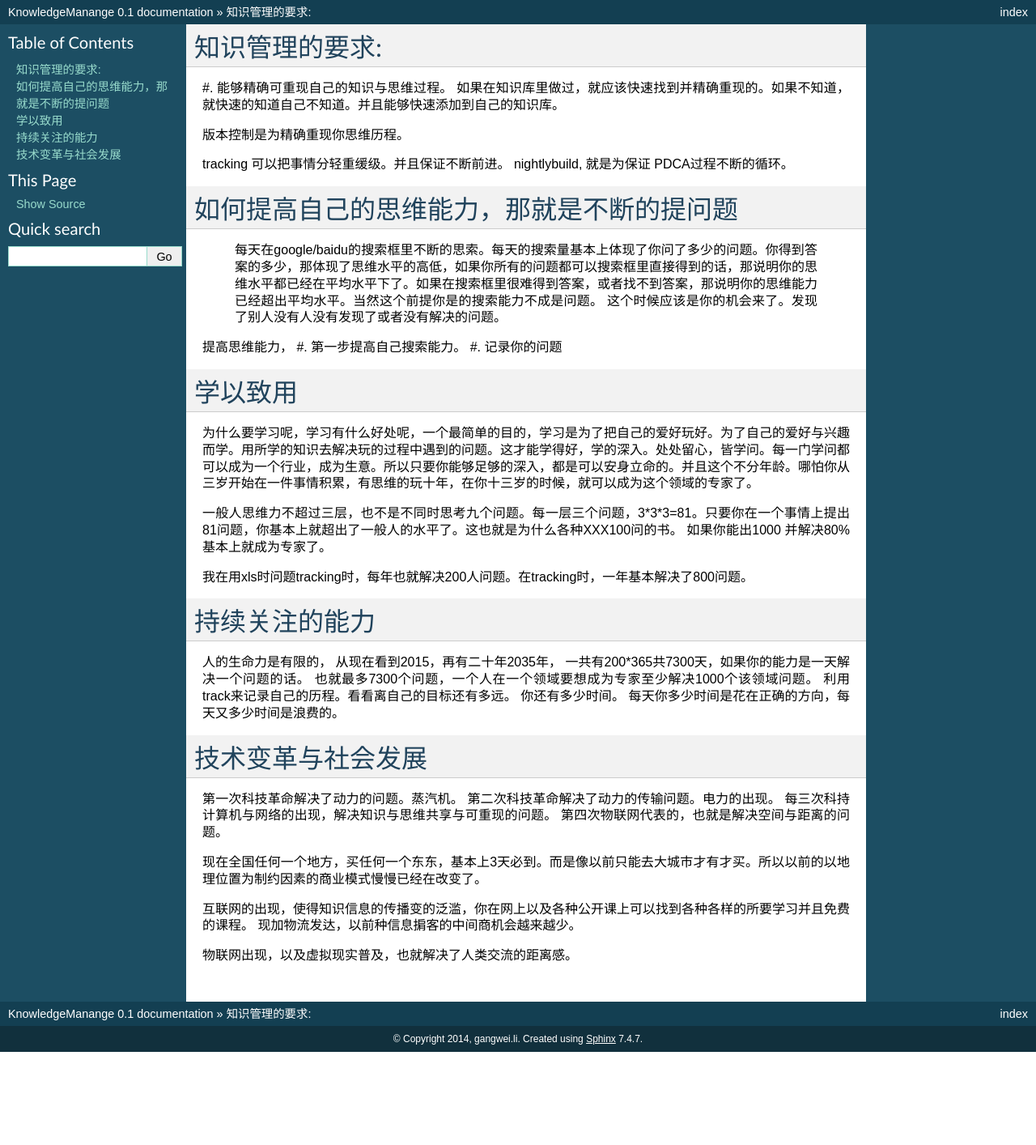
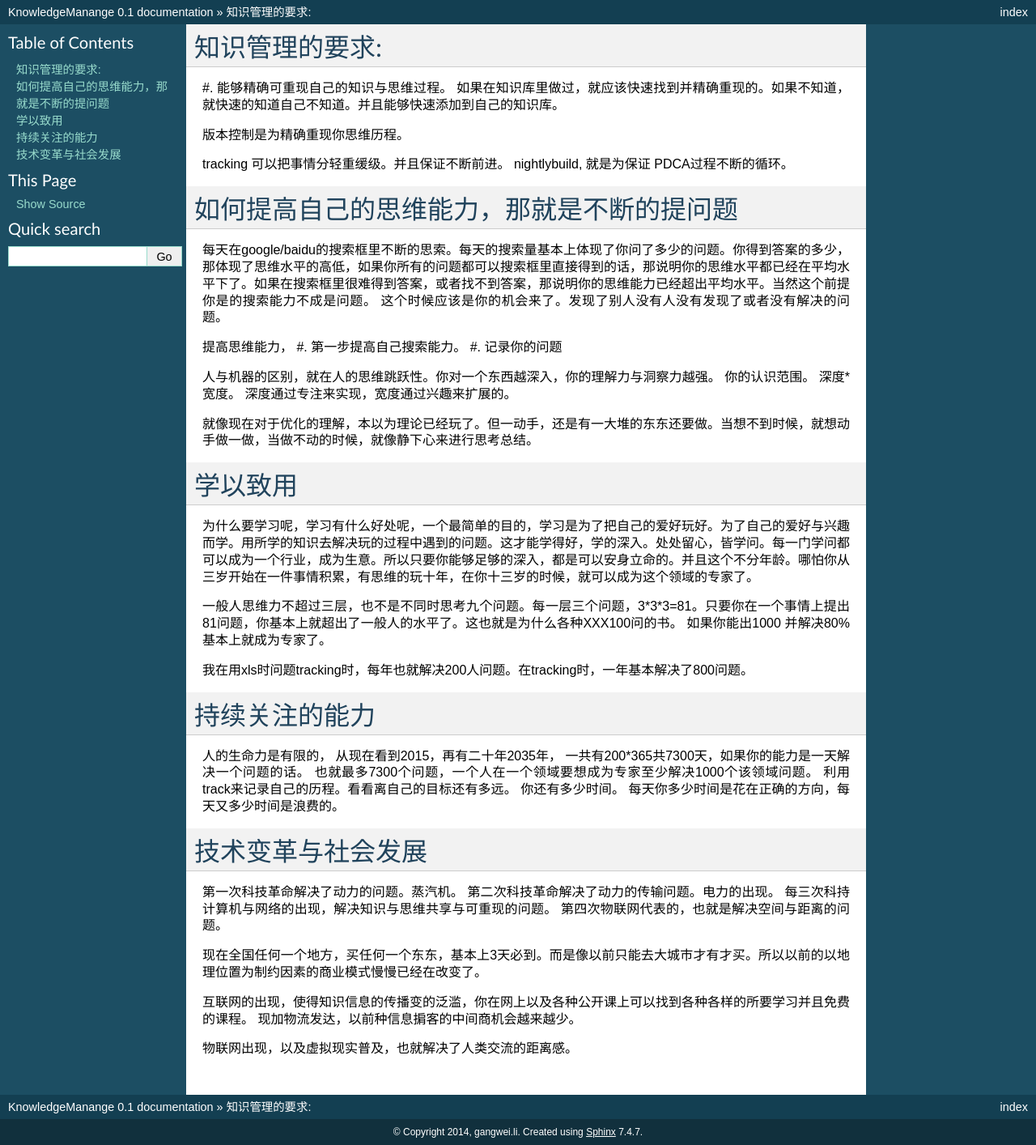
Before and after one commit to gwli/KnowledgeManagement, a Sphinx documentation site: the page built from source/knowledgeBase.rst, in a window 1280 px wide. Shown: the whole page at 81% size. Built offline with Sphinx 7.4.7, drawn with Linux system fonts in a browser that asks for light colours; formulas are drawn with MathJax 3; before the commit the page ends 1299 px from its top, so only the background shows below that.

Commit message:
make a difference

```diff
--- a/source/knowledgeBase.rst
+++ b/source/knowledgeBase.rst
@@ -12,11 +12,18 @@ nightlybuild, 就是为保证 PDCA过程不断的循环。
 如何提高自己的思维能力，那就是不断的提问题
 ==========================================
 
- 每天在google/baidu的搜索框里不断的思索。每天的搜索量基本上体现了你问了多少的问题。你得到答案的多少，那体现了思维水平的高低，如果你所有的问题都可以搜索框里直接得到的话，那说明你的思维水平都已经在平均水平下了。如果在搜索框里很难得到答案，或者找不到答案，那说明你的思维能力已经超出平均水平。当然这个前提你是的搜索能力不成是问题。 这个时候应该是你的机会来了。发现了别人没有人没有发现了或者没有解决的问题。
+每天在google/baidu的搜索框里不断的思索。每天的搜索量基本上体现了你问了多少的问题。你得到答案的多少，那体现了思维水平的高低，如果你所有的问题都可以搜索框里直接得到的话，那说明你的思维水平都已经在平均水平下了。如果在搜索框里很难得到答案，或者找不到答案，那说明你的思维能力已经超出平均水平。当然这个前提你是的搜索能力不成是问题。 这个时候应该是你的机会来了。发现了别人没有人没有发现了或者没有解决的问题。
 
 提高思维能力，
 #. 第一步提高自己搜索能力。
 #. 记录你的问题
+
+人与机器的区别，就在人的思维跳跃性。你对一个东西越深入，你的理解力与洞察力越强。 你的认识范围。
+深度*宽度。 深度通过专注来实现，宽度通过兴趣来扩展的。
+
+就像现在对于优化的理解，本以为理论已经玩了。但一动手，还是有一大堆的东东还要做。当想不到时候，就想动手做一做，当做不动的时候，就像静下心来进行思考总结。
+
+
 
 学以致用
 ========
```
